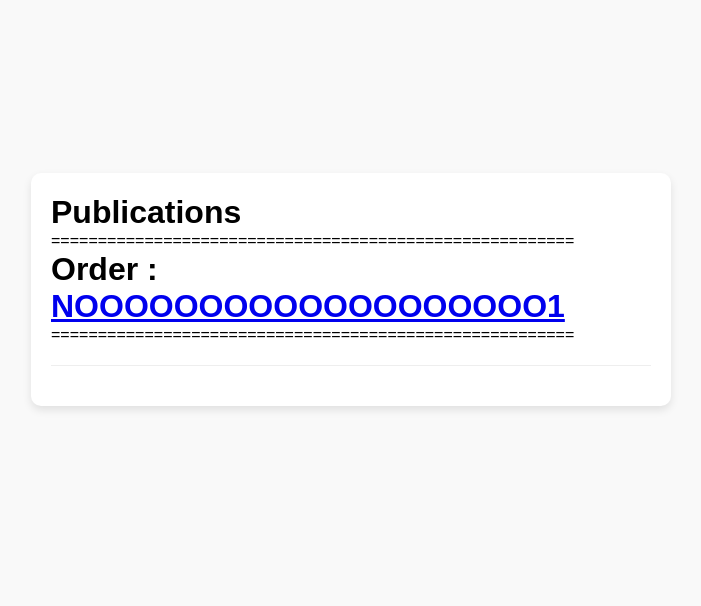
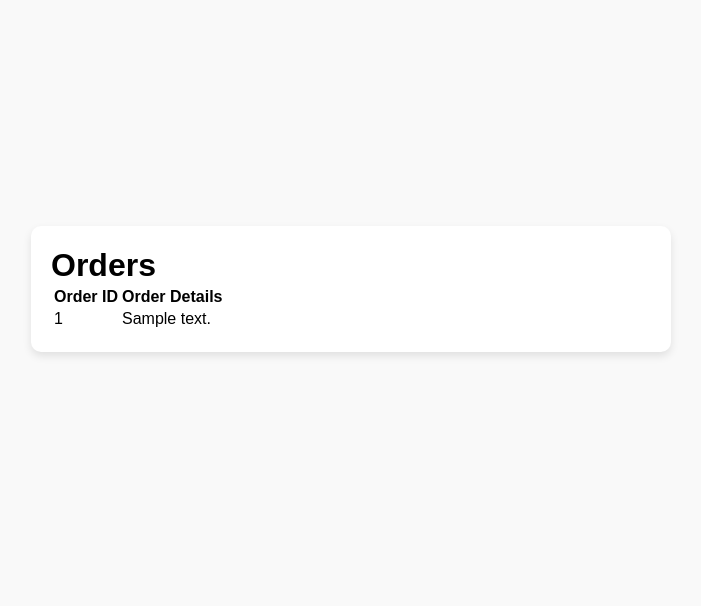
Before and after one commit to 2230813/Cake-App-Project, a PHP site: template app/views/Orders/order_list.php in a window 1280 px wide. Shown: the part 133-739 px from the top of the page, without its empty margins (289-990 px from the left). Run offline with PHP 8.4, Linux system fonts and the light colour scheme; the template is opened without the code that fills it: most values are stand-ins (such as "Sample title", 1, 10 or a date in 2020).

Commit message:
fdsfsdfdssdf

```diff
--- a/app/views/Orders/order_list.php
+++ b/app/views/Orders/order_list.php
@@ -9,18 +9,29 @@
 </head>
 <body>
 <div class="container">
-    <h1 class="h3">Publications</h1>
-    <p>========================================================</p>
-    <?php foreach ($data as $order) { ?>
-    <div class="order">
-    <h1> Order :
-        <a href="/Profile/Order<?= urlencode($profile_id->profile_id) ?>">
-           NOOOOOOOOOOOOOOOOOOO<?= htmlspecialchars($order->order_id) ?>
-        </a>
-    </h1>
-        <p>========================================================</p>
-    </div>
-<?php } ?>
+<h1>Orders</h1>
+    <?php if (!empty($order)): ?>
+        <table>
+            <thead>
+                <tr>
+                    <th>Order ID</th>
+                    <th>Order Details</th>
+                    <!-- Add other fields as necessary -->
+                </tr>
+            </thead>
+            <tbody>
+                <?php foreach ($order as $ord): ?>
+                    <tr>
+                        <td><?= htmlspecialchars($ord->id) ?></td>
+                        <td><?= htmlspecialchars($ord->details) ?></td>
+                        <!-- Output other fields as necessary -->
+                    </tr>
+                <?php endforeach; ?>
+            </tbody>
+        </table>
+    <?php else: ?>
+        <p>No orders found.</p>
+    <?php endif; ?>
 </div>
 </body>
 </html>
```
